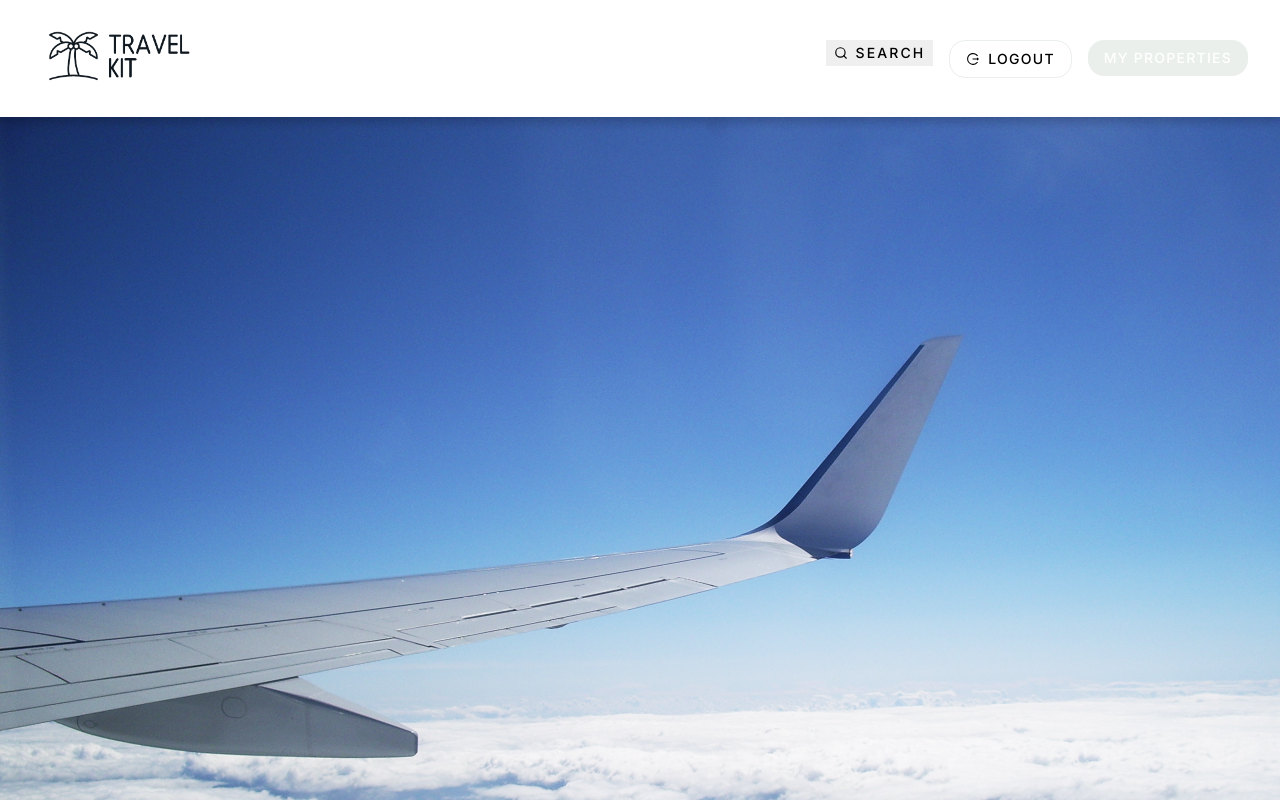
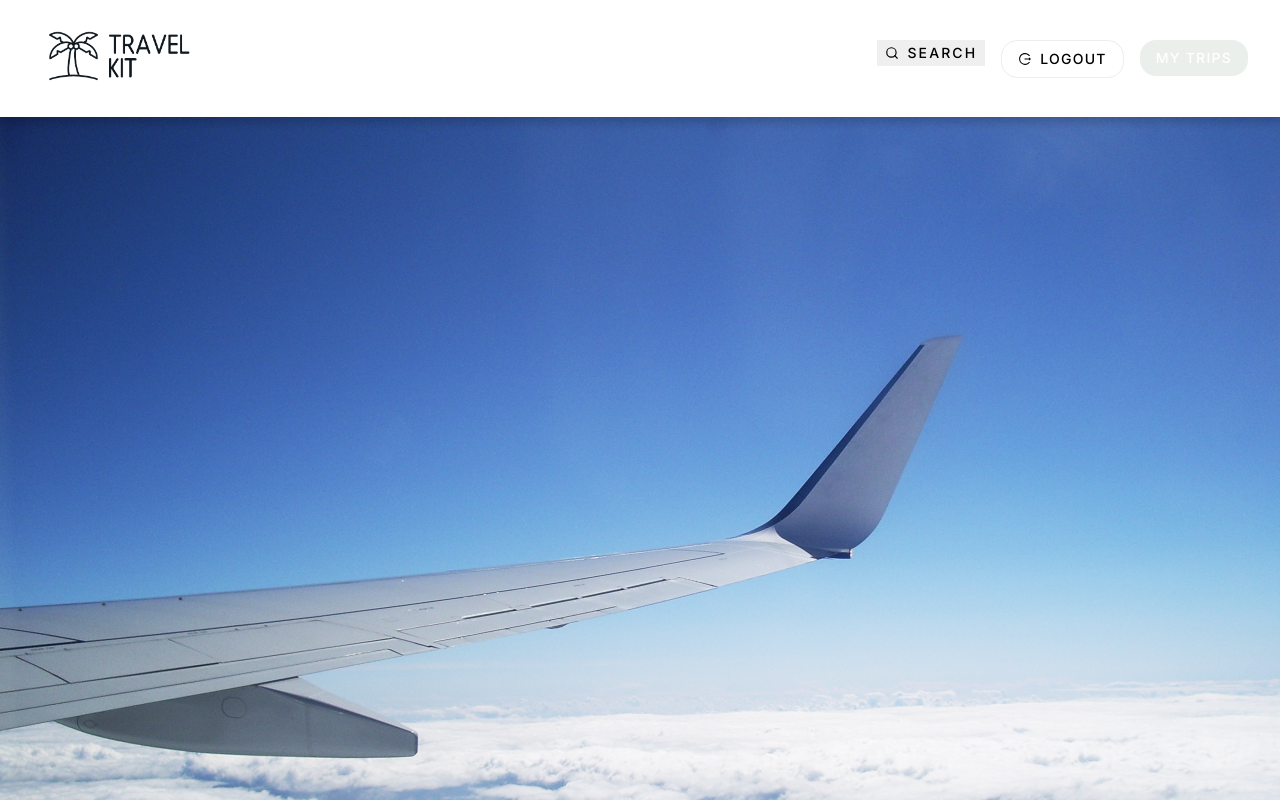
Before and after one commit to stephv729/travel-kit, a React (Create React App) app: page / in a window 1280 px wide. Shown: the top 800 px of the page. Built offline with nearby package versions, Linux system fonts and the light colour scheme.

Commit message:
Fix: typo in authNavbar component

```diff
--- a/src/components/Navbar/AuthNavbar.js
+++ b/src/components/Navbar/AuthNavbar.js
@@ -29,7 +29,7 @@ function AuthNavbar() {
       </SecondaryButton>
 
       <StyledNavLink to="/my_trips" leftIcon={<RiHome8Line />}>
-        <PrimaryButton>MY PROPERTIES</PrimaryButton>
+        <PrimaryButton>MY TRIPS</PrimaryButton>
       </StyledNavLink>
 
       {/* <StyledNavLink to="/profile">
```
